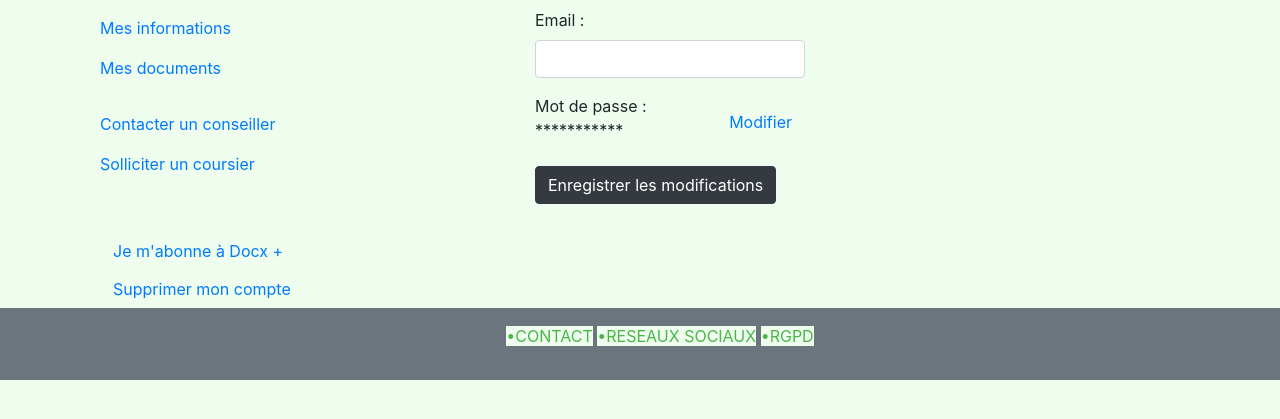
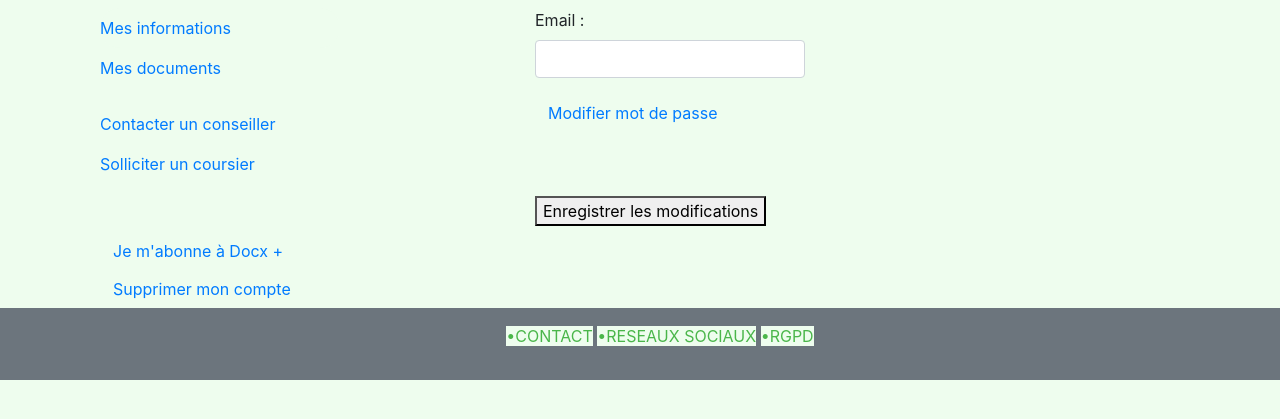
Before and after one commit to Joanna-Renel/projet_collectif, a PHP site: template templates/utilisateur/membre.html.twig in a window 1280 px wide. Shown: the part 150-569 px from the top of the page. Run offline with PHP 8.4, Linux system fonts and the light colour scheme; the template is opened without the code that fills it, so the values that code supplies are empty; some libraries are stand-ins or nearby versions.

Commit message:
Commentaires

```diff
--- a/templates/utilisateur/membre.html.twig
+++ b/templates/utilisateur/membre.html.twig
@@ -68,10 +68,9 @@
             </div>
 
             <div class="form-group d-flex">
-                <label for="_password"> Mot de passe : ***********</label>
-                <button class="btn"><a href="#">Modifier</a></button>
+                <button class="btn" style="border-radius: 50px;"><a href="#">Modifier mot de passe</a></button>
             </div>
-            <button type="submit" class="btn btn-dark">Enregistrer les modifications</button>
+            <button class="mt-5 text-left" type="submit" class="btn btn-dark">Enregistrer les modifications</button>
 
         </form>
 
```
Also changed, not shown: src/Controller/UtilisateurController.php (+8 -2 lines).
